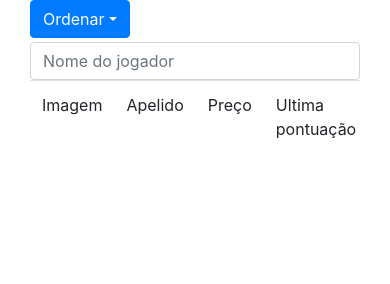
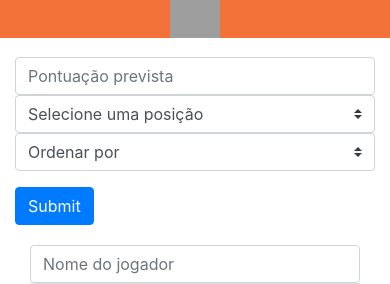
Before and after one commit to ikaromn/cartola-valorizacao, a Django app: template templates/player/player.html in a window 390 px wide. Shown: the top 284 px of the page. Run offline with Django 3.2, Linux system fonts and the light colour scheme; the template is opened without the code that fills it: most values are stand-ins (such as "Sample title", 1, 10 or a date in 2020); some libraries are stand-ins or nearby versions; grey boxes are pictures that could not be loaded.

Commit message:
add search form

```diff
--- /dev/null
+++ b/static/dist/css/base.css
@@ -0,0 +1,11 @@
+.valorization-header {
+    padding: 0;
+    background-color: #f27239;
+    margin-bottom: 15px;
+}
+
+.cartola-header-img {
+    max-width: 13%;
+    margin: 0 auto;
+    display: block;
+}
--- a/templates/index.html
+++ b/templates/index.html
@@ -3,7 +3,7 @@
 <html>
 <head>
     {% block htmltitle %}
-    <title>Cartola Valorization</title>
+      <title>Cartola Valorization</title>
     {%endblock%}
     <meta http-equiv="content-type" content="text/html; charset=UTF-8">
     <meta name="viewport" content="width=device-width" />
@@ -12,9 +12,15 @@
     <meta name="author" content="Ikaro Pinheiro Lopes">
     <meta name="viewport" content="width=device-width, initial-scale=1">
     <link href="{% static 'dist/css/bootstrap.min.css' %}" rel="stylesheet">
+    <link href="{% static 'dist/css/base.css' %}" rel="stylesheet">
     {% block extrastyle %}{% endblock %}
 </head>
 <body>
+    <header class="valorization-header">
+      <div class="align-content-center">
+        <img class="img-fluid cartola-header-img" src="{% static 'images/cartola-2019.jpg'%}"/>
+      </div>
+    </header>
     <!-- Content -->
     <div class="container-fluid">
         <!-- Main Content -->
--- a/templates/player/player.html
+++ b/templates/player/player.html
@@ -5,22 +5,29 @@
   <div class="container">
     <div class="row">
       <div class="col-md-10">
-        <div class="dropdown">
-          <button class="btn btn-primary dropdown-toggle mr-4" type="button" data-toggle="dropdown"
-          aria-haspopup="true" aria-expanded="false">Ordenar</button>
-          <div class="dropdown-menu">
-            <a class="dropdown-item" href="/players/?order_by=apelido">apelido</a>
-            <a class="dropdown-item" href="/players/?order_by=preco_num">preco_num</a>
-            <a class="dropdown-item" href="/players/?order_by=pontos_num">pontos_num</a>
-            <a class="dropdown-item" href="/players/?order_by=variacao_num">variacao_num</a>
-            <a class="dropdown-item" href="/players/?order_by=media_num">media_num</a>
-            <a class="dropdown-item" href="/players/?order_by=jogos_num">jogos_num</a>
-            <a class="dropdown-item" href="/players/?order_by=status_nome">status_nome</a>
-            <a class="dropdown-item" href="/players/?order_by=to_valorizate">to_valorizate</a>
-            <a class="dropdown-item" href="/players/?order_by=position">position</a>
-            <a class="dropdown-item" href="/players/?order_by=scout.DD">scout.DD</a>
-          </div>
-        </div>
+        <form class="row form-group" action="/players/" method="get">
+          <input value="{{ request.GET.points }}" type="number" name="points" class="form-text form-control col-md-2" placeholder="Pontuação prevista">
+          <select name="position" class="custom-select col-md-3">
+            <option value="{{ request.GET.position }}" selected>Selecione uma posição</option>
+            <option value="ata">Atacante</option>
+            <option value="mei">Meia</option>
+            <option value="zag">Zagueiro</option>
+            <option value="lat">Lateral</option>
+            <option value="gol">Goleiro</option>
+            <option value="tec">Técnico</option>
+          </select>
+          <select name="order_by" class="form-group custom-select col-md-3"">
+            <option value="{{ request.GET.order_by }}" selected>Ordenar por</option>
+            <option value="to_valorizate">Ira Valorizar</option>
+            <option value="pontos_num">Pontos</option>
+            <option value="preco_num">Preço</option>
+            <option value="variacao_num">Valorizou</option>
+            <option value="media_num">Média</option>
+            <option value="scout.RB">Roubada de bola</option>
+            <option value="scout.DD">Defesa Dificil</option>
+          </select>
+          <input type="submit" class="btn btn-primary align-right" placeholder="Pontuação prevista">
+        </form>
       </div>
       <div class="col col-md-2">
         <input id="search-player" type="text" class="form-text form-control" placeholder="Nome do jogador">
```
